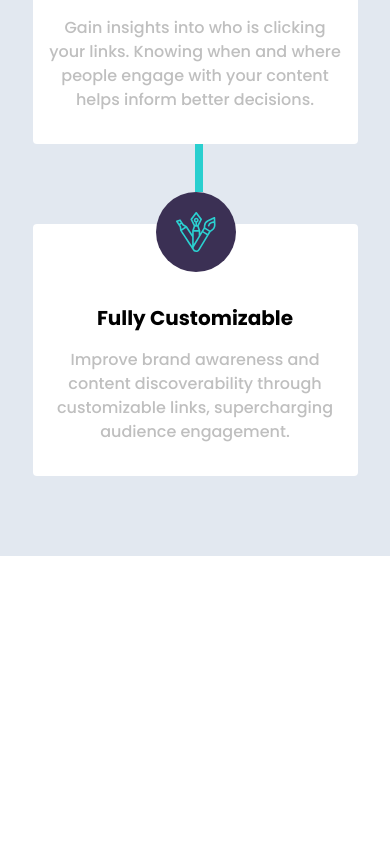
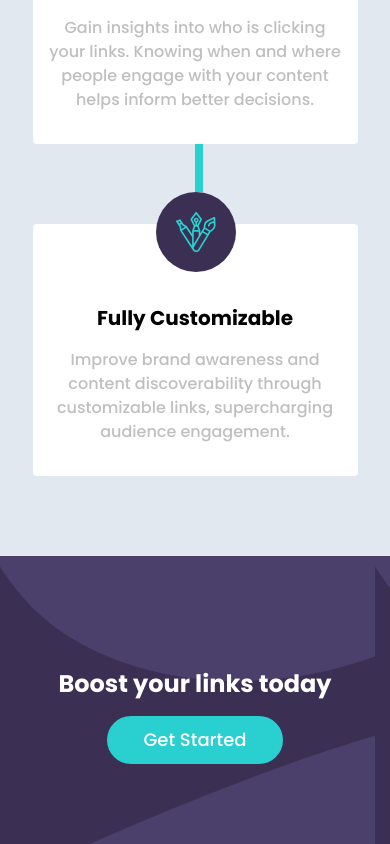
Before and after one commit to 12cassie34/url-shortening-api-master, a React (Create React App) app: page / in a window 390 px wide. Shown: the part 1650-2494 px from the top of the page. Before the commit the page ends 2206 px from the top, so only its background shows below. Built offline with nearby package versions, Linux system fonts and the light colour scheme.

Commit message:
feat: complete CallAction component mobile layout and css style

```diff
--- a/src/App.js
+++ b/src/App.js
@@ -1,17 +1,15 @@
 import Header from './components/Header'
 import Welcome from './components/Welcome'
-// import ShortenInput from './components/ShortenInput'
 import Features from './components/Features'
+import CallAction from './components/CallAction'
 
 function App() {
   return (
     <div className="App font-poppins">
       <Header />
       <Welcome />
-      {/* <div className='relative'> */}
-        {/* <ShortenInput /> */}
-        <Features />
-      {/* </div> */}
+      <Features />
+      <CallAction />
     </div>
   );
 }
--- /dev/null
+++ b/src/components/CallAction.css
@@ -0,0 +1,3 @@
+#call-action {
+    background-image: url('../images/bg-boost-mobile.svg');
+}
--- /dev/null
+++ b/src/components/CallAction.js
@@ -0,0 +1,18 @@
+import GetStartedBtn from './GetStartedBtn'
+
+import bgBoostMobile from '../images/bg-boost-mobile.svg'
+
+import './CallAction.css'
+
+function CallAction() {
+    return (
+        <section id='call-action' className='pt-28 pb-20 bg-dark_violet text-center'>
+            <div>
+                <h2 className='mb-4 text-2xl font-bold text-white'>Boost your links today</h2>
+                <GetStartedBtn />
+            </div>
+        </section>
+    )
+}
+
+export default CallAction
```
Also changed, not shown: src/images/bg-boost-mobile.svg (added).
